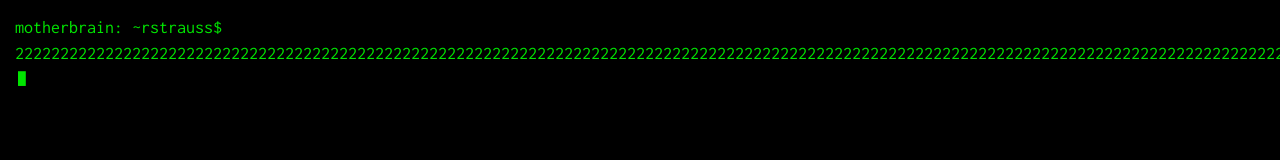
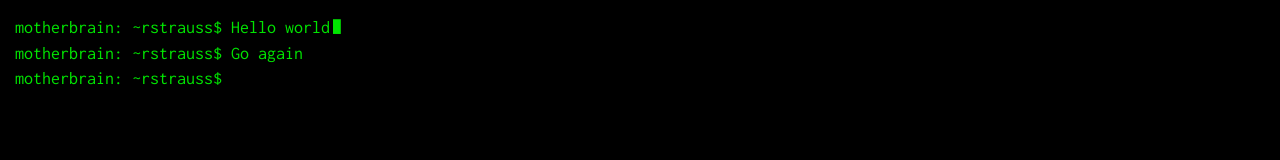
Before and after one commit to russellstrauss/terminal-effect, a website: page index.html in a window 1280 px wide. Drawn offline with Linux system fonts and the light colour scheme.

Commit message:
Adding ability to loop through data and type out commands and append new elements after finishing a line.

```diff
--- a/assets/js/main.js
+++ b/assets/js/main.js
@@ -5,6 +5,7 @@
 // features
 // simply create json object to control all data such as text, speed, delete, newline, then iterate through so that the ideas are all that need to form rather than getting stuck in code
 // switch statement for each type of control, i.e. speed, delay, delete, type, newline
+// Random delay in between typed characters to simulate human interaction
 
 
 var consoleData = [
@@ -52,6 +53,7 @@ function consoleText(words, id, colors) {
 			letterCount += x;
 		}
 	}, 120);
+
 	window.setInterval(function() {
 		if (visible === true) {
 			con.className = 'console-underscore hidden'
@@ -66,34 +68,56 @@ function consoleText(words, id, colors) {
 }
 
 var testData = [
+
 	{
 		'command': 'type',
-		'speed': 400,
-		'text': 'Hello  world'
+		'speed': 200,
+		'text': 'Hello world',
+		'complete': false
 	},
 	{
-		'command': 'newline'
+		'command': 'type',
+		'speed': 200,
+		'text': 'Go again',
+		'complete': false // use setInterval to repeatedly run until complete, then shift() to remove that item from the stack
 	}
 ]
 
 var consoleText2 = function(instructions) {
 
-	$.each(instructions, function(index, value) {
-		var step = value;
+	var waiting = false;
+
+	var flow = setInterval(function(){
+
+		if (!waiting) {
+
+			var step = instructions[0];
 
 			switch(step['command']) {
 				case 'type':
+					if (!waiting) {
 
+						waiting = true;
 						var outputString = step['text'].split("");
-				console.log(outputString);
-				for (var i = 0; i < outputString.length; i++) {
-					window.setInterval(function(){
-						var test = "3141234123412";
-						$('#text').append(test[i]);
-						//console.log(outputString[i]);
+
+						var typeInterval = setInterval(function(){
+
+							$('#currentLine').append(outputString[0]);
+							outputString.shift(); // Remove first index of array, each letter as it is added.
+
+							if (outputString.length == 0) { // If entire string has been appended, terminate interval.
+								clearInterval(typeInterval);
+								step['complete'] = true;
+								waiting = false;
+								instructions.shift();
+
+								$('#currentLine').removeAttr('id');
+								var $consolePrefix = $('.console-container').find('.prefix').first();
+								$('.console-container').append("<div>" + $consolePrefix.html() + " <span id='currentLine'></span></div>");
+							}
+
 						}, step['speed']);
 					}
-
 				break;
 				case 'delete':
 				break;
@@ -102,6 +126,57 @@ var consoleText2 = function(instructions) {
 				case 'newline':
 				break;
 			}
-	});
+
+			// if the last instruction (which has already been completed at this point) is the only one left, stop overall flow
+			if (instructions.length == 1) {
+				clearInterval(flow);
+			}
+		}
+
+	}, 50);
+
+
+
+
+
+
+
+	// $.each(instructions, function(index, value) {
+	// 	var step = value;
+	// 	console.log('loop');
+
+	// 	switch(step['command']) {
+	// 		case 'type':
+	// 			if (!waiting) {
+	// 				waiting = true;
+	// 				var outputString = step['text'].split("");
+	// 				var count = 0;
+
+	// 				var typeInterval = setInterval(function(){
+
+	// 					$('#text').append(outputString[0]);
+	// 					outputString.shift(); // Remove first index of array, each letter as it is added.
+
+	// 					if (outputString.length == 0) { // If entire string has been appended, terminate interval.
+	// 						clearInterval(typeInterval);
+	// 						step['complete'] = true;
+	// 						waiting = false;
+	// 						debugger;
+	// 					}
+	// 					count++;
+	// 				}, step['speed']);
+	// 			}
+
+
+
+	// 			break;
+	// 		case 'delete':
+	// 			break;
+	// 		case 'delay':
+	// 			break;
+	// 		case 'newline':
+	// 			break;
+	// 	}
+	// });
 }
 consoleText2(testData);
--- a/index.html
+++ b/index.html
@@ -12,8 +12,11 @@
 <body>
 
 	<div class='console-container'>
-		<span>motherbrain: ~rstrauss$</span>
-		<span id='text'></span><div class='console-underscore' id='console'>&#9608;</div>
+		<div>
+			<span class="prefix">motherbrain: ~rstrauss$</span>
+			<span id='currentLine'></span><div class='console-underscore' id='console'>&#9608;</div>
+		</div>
+
 	</div>
 
 	<script src="assets/js/jquery-2.2.3.min.js"></script>
```
Lines whose indentation alone changed are shown as unchanged.
